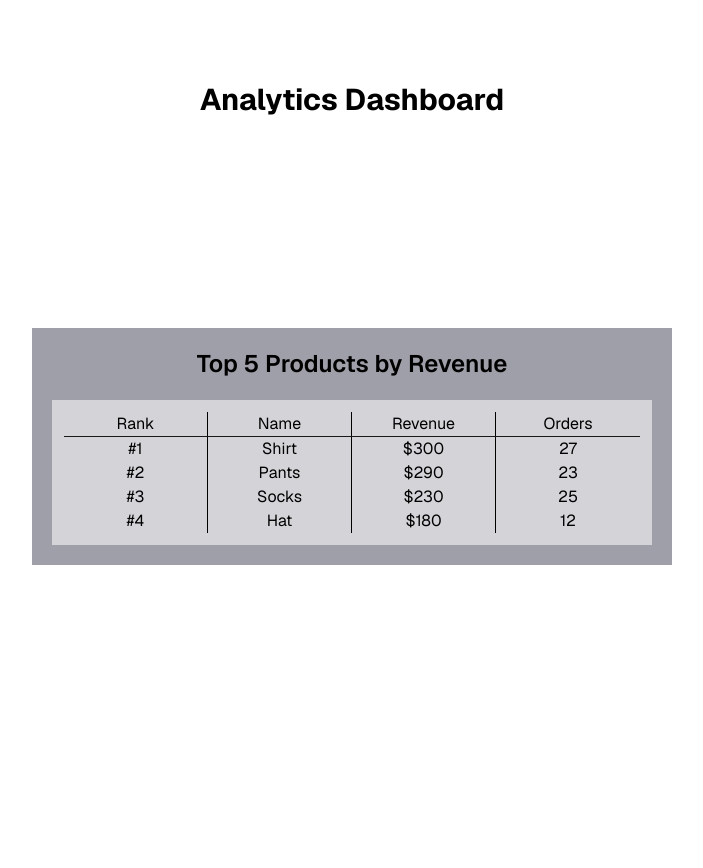
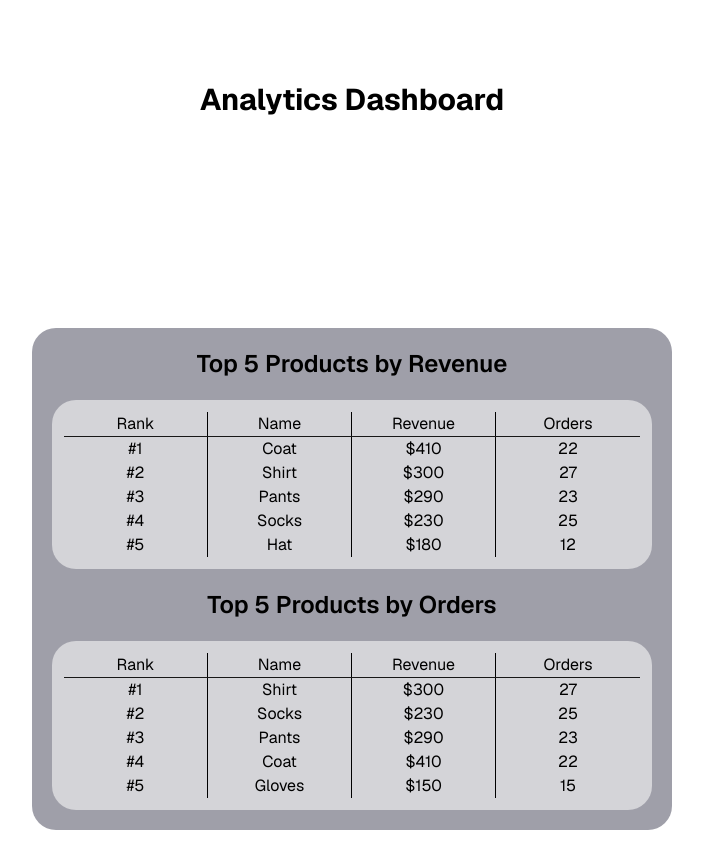
Before and after one commit to austinzheng26/E-Commerce-Dashboard, a Next.js app: page / in a window 1280 px wide. Shown: the top 868 px of the page, without its empty margins (288-991 px from the left). Before the commit the page ends 800 px from the top, so only its background shows below. Built offline with nearby package versions, Linux system fonts and the light colour scheme.

Commit message:
Finished top products

```diff
--- a/app/page.tsx
+++ b/app/page.tsx
@@ -4,11 +4,16 @@ const products = [
   {name: "Socks", revenue: 230, orders: 25},
   {name: "Shirt", revenue: 300, orders: 27},
   {name: "Hat", revenue: 180, orders: 12},
-  {name: "Pants", revenue: 290, orders: 23}
+  {name: "Pants", revenue: 290, orders: 23},
+  {name: "Gloves", revenue: 150, orders: 15},
+  {name: "Coat", revenue: 410, orders: 22}
 ];
 
 const byRevenue = [...products];
 byRevenue.sort((a,b) => b.revenue - a.revenue);
+
+const byOrders = [...products];
+byOrders.sort((a,b) => b.orders - a.orders);
 
 export default function Home() {
   return (
@@ -18,14 +23,19 @@ export default function Home() {
       </h1>
 
       <main className="flex flex-1 w-full max-w-3xl flex-col items-center justify-between py-32 px-16 bg-white dark:bg-black sm:items-start">
-        <div className="flex flex-col items-center w-full bg-zinc-400 dark:bg-gray-700 p-5">
+        <div className="flex flex-col items-center w-full bg-zinc-400 dark:bg-gray-700 p-5 rounded-3xl">
           <h1 className="max-w-xs text-2xl font-semibold text-black dark:text-white mb-5">
             Top 5 Products by Revenue
           </h1>
 
-          <TopProducts className="w-full bg-zinc-300 dark:bg-gray-600 p-3" products={byRevenue}/>
+          <TopProducts className="w-full bg-zinc-300 dark:bg-gray-600 p-3 rounded-3xl" products={byRevenue}/>
+
+          <h1 className="max-w-xs text-2xl font-semibold text-black dark:text-white mt-5 mb-5">
+            Top 5 Products by Orders
+          </h1>
+
+          <TopProducts className="w-full bg-zinc-300 dark:bg-gray-600 p-3 rounded-3xl" products={byOrders}/>
         </div>
-
       </main>
     </div>
   );
--- a/components/top_products.js
+++ b/components/top_products.js
@@ -1,4 +1,8 @@
 export default function TopProducts({products, className}) {
+    if (products.length > 5) {
+        products = products.slice(0,5);
+    }
+
     return (
         <div className={className}>
             <div className="grid grid-cols-4 text-black dark:text-white">
```
